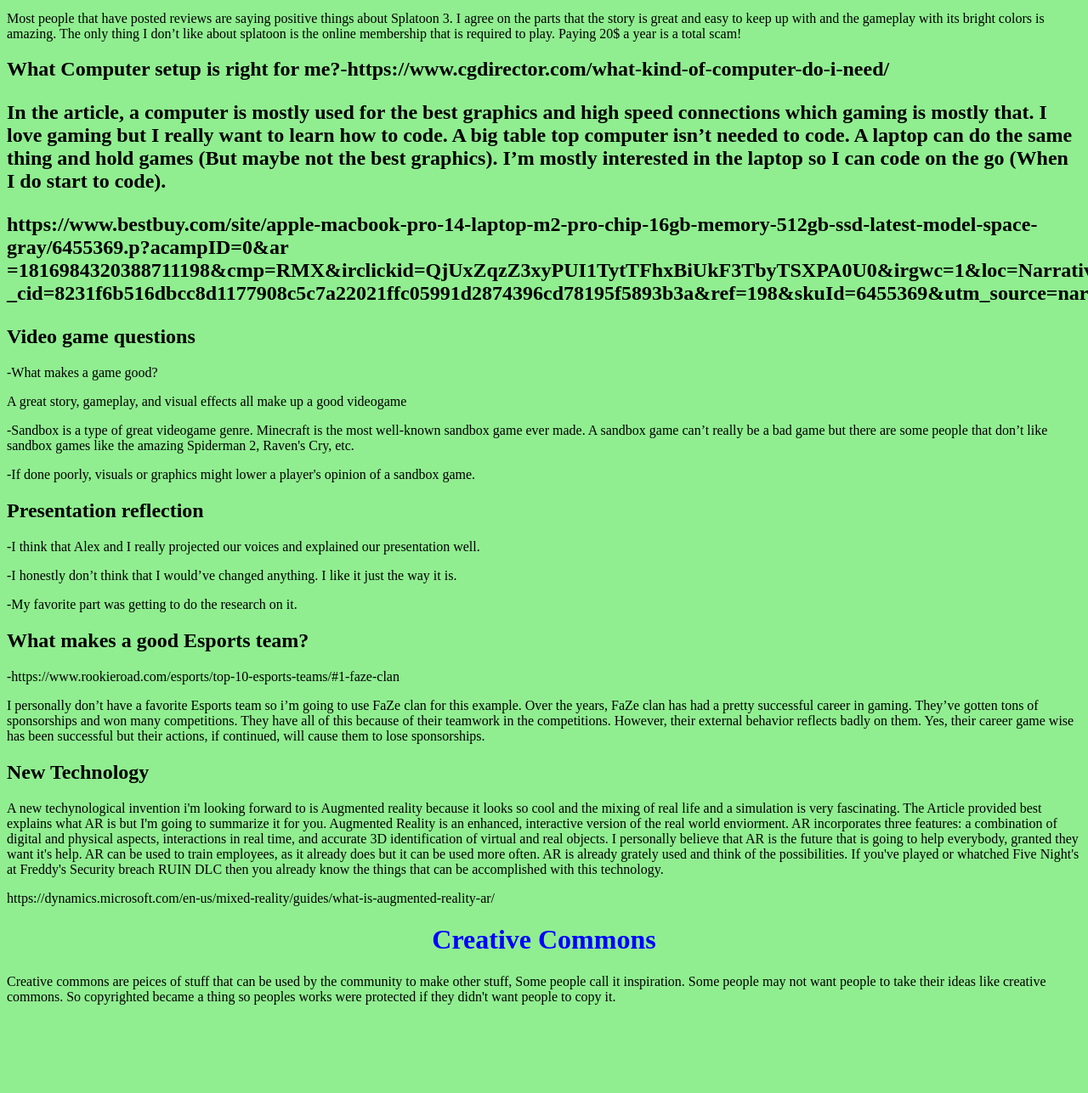
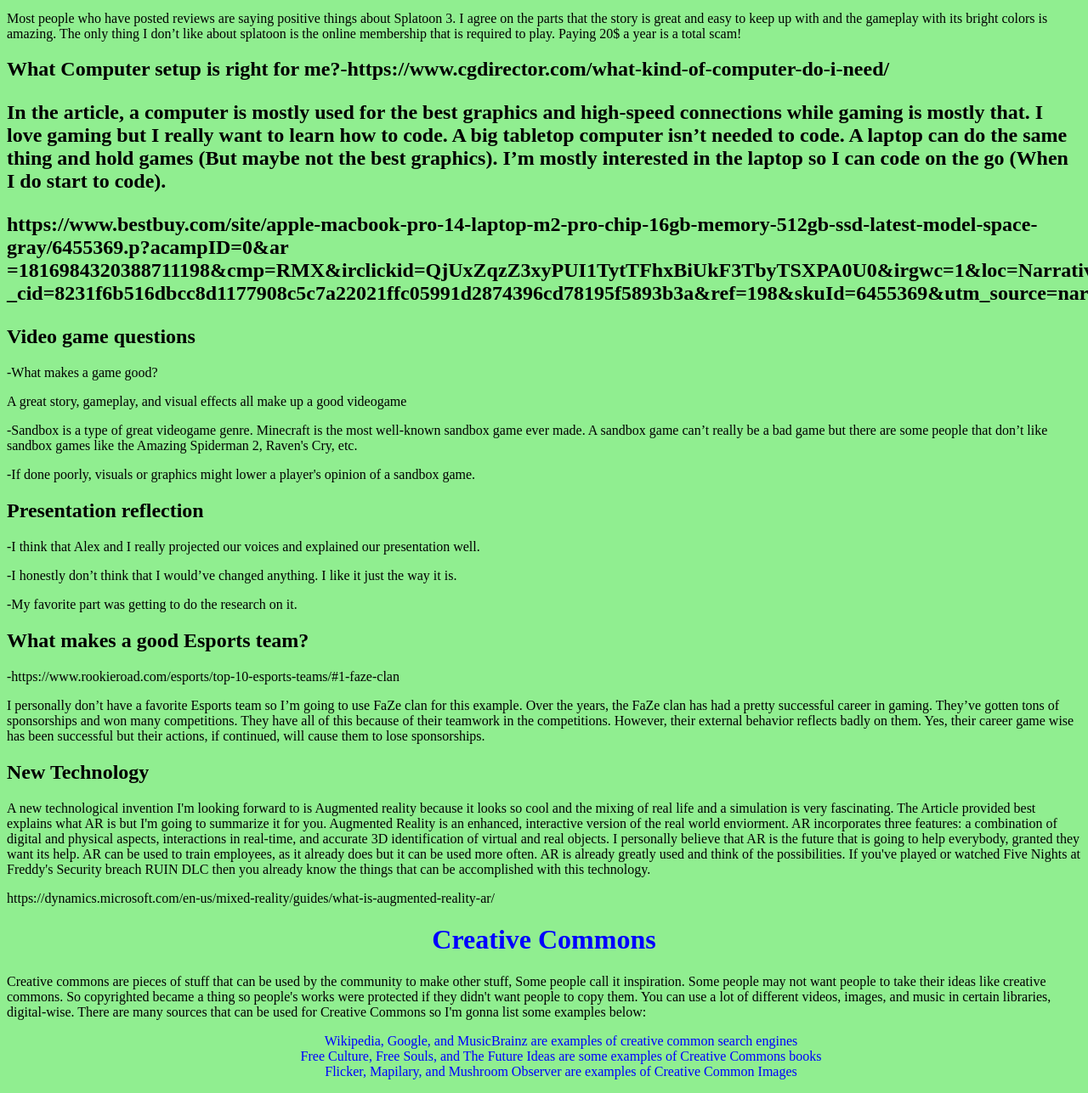
Before and after one commit to Braeden-Castillo/Braeden-Castillo.github.io, a plain HTML site: page BlogsV2.html in a window 1280 px wide. Shown: the part 445-1732 px from the top of the page at 85% size. Before the commit the page ends 1644 px from the top, so only its background shows below. Drawn offline with Linux system fonts and the light colour scheme.

Commit message:
Update BlogsV2.html

```diff
--- a/BlogsV2.html
+++ b/BlogsV2.html
@@ -48,13 +48,13 @@
 
 <h2>Reviewing A game Review (splatoon 3 Edition)</h2>
 <p>-https://www.metacritic.com/game/switch/splatoon-3 </p>
-<p>Most people that have posted reviews are saying positive things about Splatoon 3. I agree on the parts that the story is great and easy to keep up with and the gameplay with its bright colors is amazing.
+<p>Most people who have posted reviews are saying positive things about Splatoon 3. I agree on the parts that the story is great and easy to keep up with and the gameplay with its bright colors is amazing.
 The only thing I don’t like about splatoon is the online membership that is required to play. Paying 20$ a year is a total scam!</p>
 
  <h2>What Computer setup is right for me?</h2.
 <p>-https://www.cgdirector.com/what-kind-of-computer-do-i-need/ </p>
-<p>In the article, a computer is mostly used for the best graphics and high speed connections which gaming is mostly that. I love gaming but I really want to learn how to code.
-A big table top computer isn’t needed to code.
+<p>In the article, a computer is mostly used for the best graphics and high-speed connections while gaming is mostly that. I love gaming but I really want to learn how to code.
+A big tabletop computer isn’t needed to code.
 A laptop can do the same thing and hold games (But maybe not the best graphics). I’m mostly interested in the laptop so I can code on the go (When I do start to code).</p>
 <p>https://www.bestbuy.com/site/apple-macbook-pro-14-laptop-m2-pro-chip-16gb-memory-512gb-ssd-latest-model-space-gray/6455369.p?acampID=0&ar
 =1816984320388711198&cmp=RMX&irclickid=QjUxZqzZ3xyPUI1TytTFhxBiUkF3TbyTSXPA0U0&irgwc=1&loc=Narrativ+Campaign&mpid=3139288&nrtv
@@ -64,7 +64,7 @@
 <p>-What makes a game good?</p>
 A great story, gameplay, and visual effects all make up a good videogame
 <p>-Sandbox is a type of great videogame genre. Minecraft is the most well-known sandbox game ever made.
- A sandbox game can’t really be a bad game but there are some people that don’t like sandbox games like the amazing Spiderman 2, Raven's Cry, etc.</p>
+ A sandbox game can’t really be a bad game but there are some people that don’t like sandbox games like the Amazing Spiderman 2, Raven's Cry, etc.</p>
 <p>-If done poorly, visuals or graphics might lower a player's opinion of a sandbox game.</p>
 
 <h2>Presentation reflection</h2>
@@ -74,25 +74,42 @@
 
 <h2>What makes a good Esports team?</h2>
 <p>-https://www.rookieroad.com/esports/top-10-esports-teams/#1-faze-clan </p>
-<p>I personally don’t have a favorite Esports team so i’m going to use FaZe clan for this example.
-Over the years, FaZe clan has had a pretty successful career in gaming. They’ve gotten tons of sponsorships and won many competitions.
+<p>I personally don’t have a favorite Esports team so I’m going to use FaZe clan for this example.
+Over the years, the FaZe clan has had a pretty successful career in gaming. They’ve gotten tons of sponsorships and won many competitions.
 They have all of this because of their teamwork in the competitions. However, their external behavior reflects badly on them. Yes, their career game wise has been successful but their actions,
 if continued, will cause them to lose sponsorships.
 </p>
 
 <h2>New Technology</h2>
-<p>A new techynological invention i'm looking forward to is Augmented reality because it looks so cool and the mixing of real life and a simulation is very fascinating.
+<p>A new technological invention I'm looking forward to is Augmented reality because it looks so cool and the mixing of real life and a simulation is very fascinating.
 The Article provided best explains what AR is but I'm going to summarize it for you. Augmented Reality is an enhanced, interactive version of the real world enviorment. AR
-incorporates three features: a combination of digital and physical aspects, interactions in real time, and accurate 3D identification of virtual and real objects.
-I personally believe that AR is the future that is going to help everybody, granted they want it's help. AR can be used to train employees, as it already does but it can be used more often.
-AR is already grately used and think of the possibilities. If you've played or whatched Five Night's at Freddy's Security breach RUIN DLC then you already know the things that can be accomplished with this
+incorporates three features: a combination of digital and physical aspects, interactions in real-time, and accurate 3D identification of virtual and real objects.
+I personally believe that AR is the future that is going to help everybody, granted they want its help. AR can be used to train employees, as it already does but it can be used more often.
+AR is already greatly used and think of the possibilities. If you've played or watched Five Nights at Freddy's Security breach RUIN DLC then you already know the things that can be accomplished with this
 technology.</p>
 <p>https://dynamics.microsoft.com/en-us/mixed-reality/guides/what-is-augmented-reality-ar/</p>
 
 <h1>Creative Commons</h1>
-<p>Creative commons are peices of stuff that can be used by the community to make other stuff, Some people call it inspiration. Some people may not want people to take their ideas like creative commons. So copyrighted became
-  a thing so peoples works were protected if they didn't want people to copy it.</p>
+<p>Creative commons are pieces of stuff that can be used by the community to make other stuff, Some people call it inspiration. Some people may not want people to take their ideas like creative commons. So copyrighted became
+  a thing so people's works were protected if they didn't want people to copy them. You can use a lot of different videos, images, and music
+in certain libraries, digital-wise. There are many sources that can be used for Creative Commons so I'm gonna list some examples below:</p>
 
+<ul>
+  <li> Wikipedia, Google, and MusicBrainz are examples of creative common search engines</li>
+  <li>Free Culture, Free Souls, and The Future Ideas are some examples of Creative Commons books</li>
+  <li>Flicker, Mapilary, and Mushroom Observer are examples of Creative Common Images</li>
+</ul>
+
+
+  The school's filtering system literally won't let me go to any of the sights that I wish to share so I'm Just gonna give you the links to go
+  find it yourselves. Okay? Cool
+
+  <ul>
+  <li> <a href="https://www.google.com/search?q=flickr&rlz=1CAAUXW_enUS1019&oq=Flickr&aqs=chrome.0.69i5
+         9j69i60l3.2410j0j7&sourceid=chrome&ie=UTF-8&safe=active&ssui=on >             </li>
+
+
+  </ul>
 
 
 </body>
```
